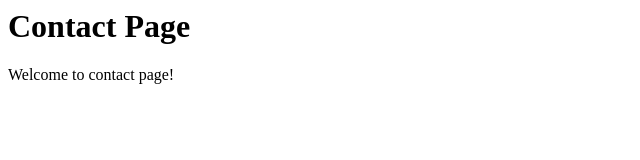
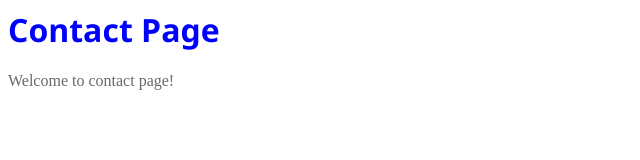
Before and after one commit to Jenniferhuang-huang/-m3-w1-d1-homework, a website: page task2/contact.html in a window 1280 px wide. Shown: the whole page, without its empty margins (0-640 px from the left). Drawn offline with Linux system fonts and the light colour scheme.

Commit message:
pages styling

```diff
--- a/task2/contact.html
+++ b/task2/contact.html
@@ -1,9 +1,19 @@
 <html>
-<head>
+  <head>
     <title>This is contact.html</title>
-</head>
-<body>
-    <h1 class=contact>Contact Page</h1>
+    <style>
+      .contact {
+        color: blue;
+        size: 50px;
+        font-family: "Segoe UI", Tahoma, Geneva, Verdana, sans-serif;
+      }
+      p {
+        color:dimgray;
+      }
+    </style>
+  </head>
+  <body>
+    <h1 class="contact">Contact Page</h1>
     <p>Welcome to contact page!</p>
-</body>
+  </body>
 </html>
```
Also changed, not shown: task2/about.html (+12 -2 lines), task1/package.json (renamed from package.json), task1/server_task1.js (renamed from server_task1.js).
